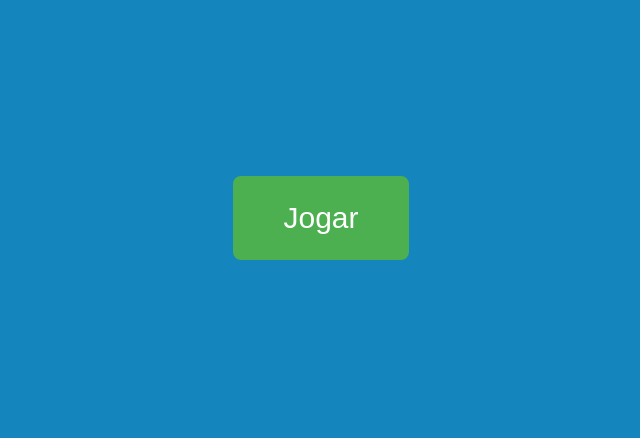
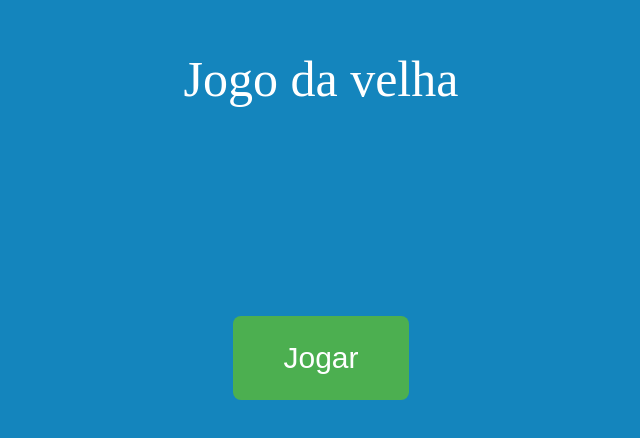
Before and after one commit to marcondes-dev/jogo-da-velha, a plain HTML site: page index.html in a window 1280 px wide. Shown: the part 116-554 px from the top of the page, without its empty margins (319-959 px from the left). Drawn offline with Linux system fonts and the light colour scheme.

Commit message:
titulo jogo

```diff
--- a/index.html
+++ b/index.html
@@ -9,6 +9,8 @@
     <title>Menu jogo da velha</title>
 </head>
 <body>
+    <p>Jogo da velha</p>
+
     <button onClick="direcionarJogo()">Jogar</button>
 </body>
 </html>
--- a/style.css
+++ b/style.css
@@ -4,6 +4,12 @@ body{
     justify-content: center;
     align-items: center;
     flex-direction: column;
+}
+
+p{
+    font-size: 50px;
+    color: white;
+    margin-top: 12.5%;
 }
 
 button {
@@ -17,5 +23,5 @@ button {
     font-size: 30px;
     border-radius: 8px;
     display: block;
-    margin-top: 22.5%;
+    margin-top: 12.5%;
 }
```
